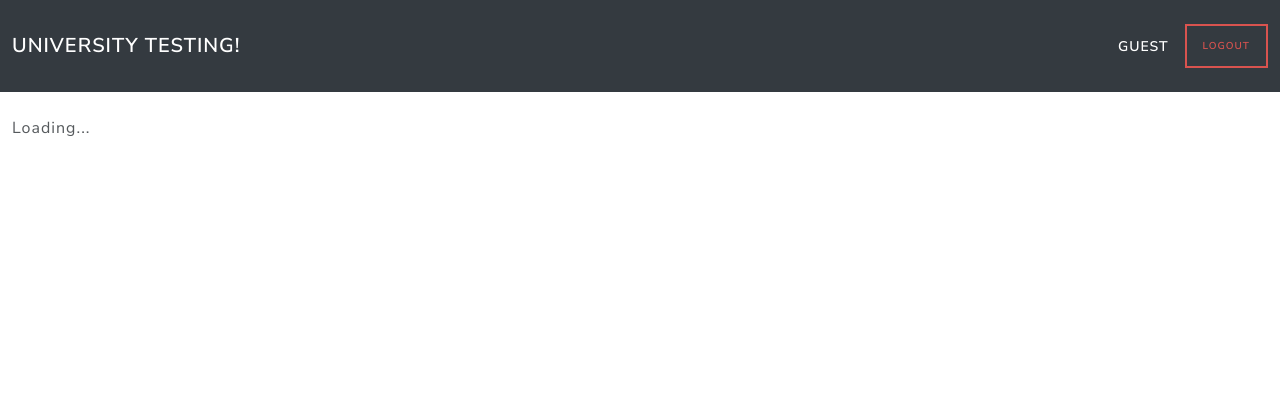
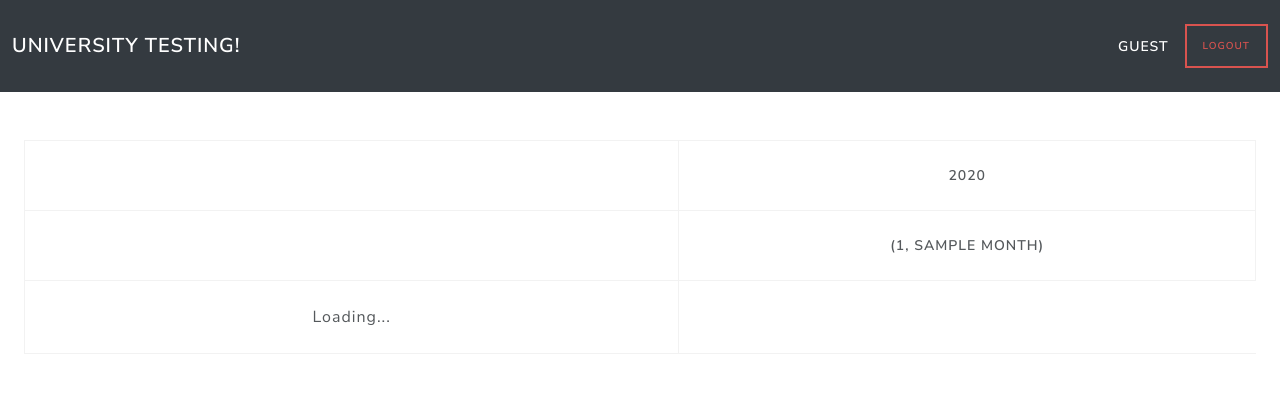
Before and after one commit to JacobPaff/cse3cax_webapp, a Django app: template cse3cax_webapp/lecturer/templates/lecturer_roster.html in a window 1280 px wide. Shown: the top 393 px of the page. Run offline with Django 4.2, Linux system fonts and the light colour scheme; the template is opened without the code that fills it: most values are stand-ins (such as "Sample title", 1, 10 or a date in 2020); data that the repository does not hold is empty; some libraries are stand-ins or nearby versions.

Commit message:
Lecturer Roster Cols and Rows Sticky

```diff
--- a/cse3cax_webapp/core/templates/base.html
+++ b/cse3cax_webapp/core/templates/base.html
@@ -7,12 +7,13 @@
     <meta name="viewport" content="width=device-width, initial-scale=1" />
     <title>Rostering Demo</title>
 
-    <!-- Default theme, this will be replaced dynamically -->
+
     <link
       id="theme-link"
       href="https://cdn.jsdelivr.net/npm/bootswatch@5.3.3/dist/lux/bootstrap.min.css"
       rel="stylesheet"
     />
+
   </head>
   <body>
     {% include "navbar.html" %}
--- a/cse3cax_webapp/lecturer/templates/lecturer_roster.html
+++ b/cse3cax_webapp/lecturer/templates/lecturer_roster.html
@@ -1,16 +1,75 @@
-{% extends "base.html" %}
+{% extends "base.html" %} {% block content %}
+<!-- Trigger the request on load, change, or when userListChanged event is triggered -->
+<a
+  hx-trigger="change, load"
+  hx-get="{% url 'lecturer_instance_list' %}"
+  hx-target="#lecturer_instance_list"
+  hx-swap="outerHTML"
+>
+</a>
+<div class="container-fluid my-4">
+  <div class = "scrollable-container">
+    <table class="table table-bordered text-center">
+      <thead class="sticky-row">
+        <tr>
+          <th style="width: 100px"></th>
+          {% for year in years %}
+          <th colspan="12">{{ year }}</th>
+          {% endfor %}
+        </tr>
+        <tr>
+          <th style="width: 100px"></th>
+          {% for year in years %} {% for month_name in months.values %}
+          <th style="width: 100px">{{ month_name }}</th>
+          {% endfor %} {% endfor %}
+        </tr>
+      </thead>
+      <!-- Target for the dynamically loaded content -->
+      <tbody id="lecturer_instance_list">
+        <tr>
+          <td>Loading...</td>
+        </tr>
+      </tbody>
+    </table>
+  </div>
+</div>
+<style>
+  /* Make the button cover the whole cell */
+  .btn-full {
+    width: 100%;
+    height: 100%;
+    border: none;
+    position: absolute;
+    top: 0;
+    left: 0;
+  }
 
-{% block content %}
-<!-- Trigger the request on load, change, or when userListChanged event is triggered -->
-<a hx-trigger="change, load"
-   hx-get="{% url 'lecturer_instance_list' %}"
-   hx-target="#lecturer_instance_list"
-   hx-swap="innerHTML">
-</a>
+  /* Scrollable container for horizontal and vertical scrolling */
+  .scrollable-container {
+    overflow-x: auto;
+    overflow-y: auto;
+    max-height: 900px; /* Set a max-height to trigger vertical scrolling */
+    position: relative;
+  }
 
-<!-- Target for the dynamically loaded content -->
-<div id="lecturer_instance_list">
-   Loading...
-</div>
+  /* Sticky Column */
+  .sticky-col {
+    position: sticky;
+    left: 0;
+    z-index: 8; /* Ensure it's above other table content */
+  }
+
+  /* Sticky Row */
+  .sticky-row {
+    position: sticky;
+    top: -10px;
+    z-index: 10; /* Ensure it's above other table content */
+  }
+
+  /* Add hover effect on the parent table cell */
+  .table-success:hover {
+    background-color: #d4eefa;
+  }
+</style>
 
 {% endblock %}
--- a/cse3cax_webapp/lecturer/views.py
+++ b/cse3cax_webapp/lecturer/views.py
@@ -3,13 +3,21 @@
 from core.models import SubjectInstanceLecturer, SubjectInstance, Subject
 from collections import defaultdict
 from django.contrib.auth.decorators import user_passes_test
+from django.core.cache import cache
 
 def is_lecturer(user):
     return user.is_authenticated and (user.role.role_id == 'Lecturer' or user.role.role_id == 'Testing')
 
-@user_passes_test(is_lecturer, login_url='login_redirect')
-def lecturer_instance_list(request):
-    # Define years and months for the table
+def lecturer_instances_info(user):
+
+    # Generate a unique cache key for this user
+    cache_key = f'lect_inst_info_{user.user_id}'
+
+    # Check if the data is already cached for this user
+    cached_data = cache.get(cache_key)
+    if cached_data:
+        return cached_data
+
     years = set()
 
     months = {
@@ -28,7 +36,7 @@
     }
 
     # Get the current logged-in user
-    current_user = request.user
+    current_user = user
     # Get all the SubjectInstances where the current user is assigned as a lecturer
     subject_instances_objects = SubjectInstanceLecturer.objects.filter(
         user_id=current_user.pk).select_related('subject_instance', 'subject_instance__subject')
@@ -38,12 +46,9 @@
         subject_instance = subject_instances_object.subject_instance
         subject = subject_instance.subject
         start_date = subject_instance.start_date
-        # end_month = (subject_instance.start_date + timedelta(weeks=12)).month
+        end_month = (subject_instance.start_date + timedelta(weeks=12)).month
         years.add(subject_instance.start_date.year)
 
-        # # Create a dictionary indicating if each month is active
-        # is_active_months = {
-        #     month: (start_date.month <= month <= end_month) for month in months.keys()}
 
         # Add the subject instance to the list
         subject_instances_list.append({
@@ -53,7 +58,7 @@
             'start_month': start_date.month,
             'instance_id': subject_instance.instance_id,
             # 3-month range
-            # 'is_active_months': is_active_months
+            'end_month': end_month,
         })
 
     # # Prepare subjects and active months
@@ -61,6 +66,16 @@
 
     years = sorted(list(years))
 
+    # Cache the result for this user for 10 minutes
+    cache.set(cache_key, (years, months, subject_instances_list), 600)
+
+    return years, months, subject_instances_list
+
+
+@user_passes_test(is_lecturer, login_url='login_redirect')
+def lecturer_instance_list(request):
+    current_user = request.user
+    years, months, subject_instances_list = lecturer_instances_info(current_user)
     # Pass the necessary context to the template
     context = {
         'years': years,
@@ -70,9 +85,15 @@
     }
     return render(request, 'lecturer_instance_list.html', context)
 
-
+@user_passes_test(is_lecturer, login_url='login_redirect')
 def lecturer_roster(request):
-    return render(request, 'lecturer_roster.html')
+    current_user = request.user
+    years, months, subject_instances_list = lecturer_instances_info(current_user)
+    context = {
+        'years': years,
+        'months': months,
+    }
+    return render(request, 'lecturer_roster.html', context)
 
 
 def subject_instance_info(request):
--- a/cse3cax_webapp/site_admin/templates/user_management.html
+++ b/cse3cax_webapp/site_admin/templates/user_management.html
@@ -14,7 +14,7 @@
       id="role-filter"
       name="role"
       class="form-select"
-      hx-trigger="change, load, userListChanged from:body""
+      hx-trigger="change, load, userListChanged from:body"
       hx-get="{% url 'user_list' %}"
       hx-target="#user-list"
       hx-include="#role-filter"
@@ -26,6 +26,7 @@
     </select>
   </div>
 </div>
+  <div class="table-container">
   <table class="table">
     <thead>
       <tr>
@@ -40,6 +41,7 @@
       </tr>
     </tbody>
   </table>
+</div>
   {% endblock %}
 </div>
 <script>
```
Also changed, not shown: cse3cax_webapp/cse3cax_webapp/settings.py (+31 -19 lines), cse3cax_webapp/lecturer/templates/lecturer_instance_list.html (+3 -44 lines), .devcontainer/devcontainer.json, cse3cax_webapp/db.sqlite3.
